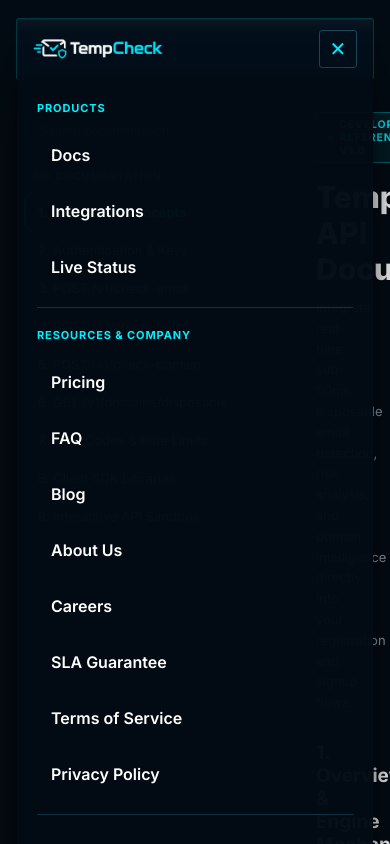
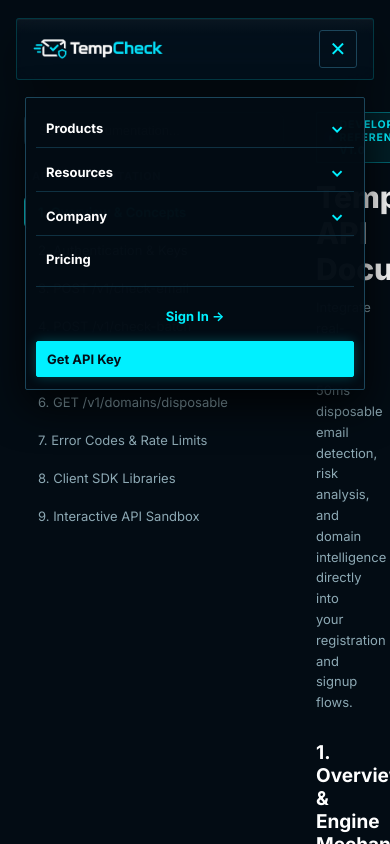
Before and after one commit to jaydeexsf/tempcheck, a Next.js app: page /docs in a window 390 px wide. Both pictures are taken after a click on the button "Toggle Navigation Menu". Built offline with nearby package versions, Linux system fonts and the light colour scheme.

Commit message:
Fix mobile navigation behavior

```diff
--- a/src/components/global/Navbar.tsx
+++ b/src/components/global/Navbar.tsx
@@ -1,6 +1,6 @@
 'use client';
 
-import React, { useState } from 'react';
+import React, { useEffect, useState } from 'react';
 import Link from 'next/link';
 import Image from 'next/image';
 import { usePathname } from 'next/navigation';
@@ -10,6 +10,15 @@
   const pathname = usePathname();
   const [mobileMenuOpen, setMobileMenuOpen] = useState(false);
   const [activeDropdown, setActiveDropdown] = useState<string | null>(null);
+  const [mobileSection, setMobileSection] = useState<string | null>(null);
+
+  useEffect(() => {
+    document.body.style.overflow = mobileMenuOpen ? 'hidden' : '';
+
+    return () => {
+      document.body.style.overflow = '';
+    };
+  }, [mobileMenuOpen]);
 
   // Sleek Vector SVG Icons
   const icons = {
@@ -536,8 +545,12 @@
         </Link>
         <button
           className="mobile-menu-btn"
-          onClick={() => setMobileMenuOpen(!mobileMenuOpen)}
+          onClick={() => {
+            setMobileMenuOpen((open) => !open);
+            setMobileSection(null);
+          }}
           aria-label="Toggle Navigation Menu"
+          aria-expanded={mobileMenuOpen}
         >
           {mobileMenuOpen ? '✕' : '☰'}
         </button>
@@ -545,34 +558,48 @@
 
       {/* Mobile Responsive Navigation Drawer */}
       {mobileMenuOpen && (
-        <div className="mobile-nav-drawer" style={{ borderRadius: '2px' }}>
-          <div style={{ fontSize: '11px', fontWeight: 700, color: 'var(--primary)', letterSpacing: '0.08em', textTransform: 'uppercase', marginBottom: '4px' }}>
-            Products
+        <div className="mobile-nav-drawer">
+          {[
+            { label: 'Products', key: 'products', links: productLinks },
+            { label: 'Resources', key: 'resources', links: resourceLinks },
+            { label: 'Company', key: 'company', links: companyLinks },
+          ].map((section) => {
+            const isOpen = mobileSection === section.key;
+
+            return (
+              <div className="mobile-nav-group" key={section.key}>
+                <button
+                  className="mobile-nav-group-toggle"
+                  type="button"
+                  aria-expanded={isOpen}
+                  onClick={() => setMobileSection(isOpen ? null : section.key)}
+                >
+                  <span>{section.label}</span>
+                  <span className={`mobile-nav-chevron${isOpen ? ' is-open' : ''}`} aria-hidden="true">⌄</span>
+                </button>
+                {isOpen && (
+                  <div className="mobile-nav-group-items">
+                    {section.links.map((item) => (
+                      <Link key={item.href} href={item.href} onClick={() => setMobileMenuOpen(false)}>
+                        <span>{item.title}</span>
+                        <small>{item.desc}</small>
+                      </Link>
+                    ))}
                   </div>
-          <Link href="/docs" onClick={() => setMobileMenuOpen(false)}>Docs</Link>
-          <Link href="/integrations" onClick={() => setMobileMenuOpen(false)}>Integrations</Link>
-          <Link href="/status" onClick={() => setMobileMenuOpen(false)}>Live Status</Link>
+                )}
+              </div>
+            );
+          })}
 
-          <div className="mobile-nav-divider" />
-          <div style={{ fontSize: '11px', fontWeight: 700, color: 'var(--primary)', letterSpacing: '0.08em', textTransform: 'uppercase', marginBottom: '4px' }}>
-            Resources &amp; Company
-          </div>
-          <Link href="/pricing" onClick={() => setMobileMenuOpen(false)}>Pricing</Link>
-          <Link href="/faq" onClick={() => setMobileMenuOpen(false)}>FAQ</Link>
-          <Link href="/blog" onClick={() => setMobileMenuOpen(false)}>Blog</Link>
-          <Link href="/about" onClick={() => setMobileMenuOpen(false)}>About Us</Link>
-          <Link href="/careers" onClick={() => setMobileMenuOpen(false)}>Careers</Link>
-          <Link href="/sla" onClick={() => setMobileMenuOpen(false)}>SLA Guarantee</Link>
-          <Link href="/terms" onClick={() => setMobileMenuOpen(false)}>Terms of Service</Link>
-          <Link href="/privacy" onClick={() => setMobileMenuOpen(false)}>Privacy Policy</Link>
-
-          <div className="mobile-nav-divider" />
+          <Link className="mobile-nav-direct-link" href="/pricing" onClick={() => setMobileMenuOpen(false)}>Pricing</Link>
+          <div className="mobile-nav-actions">
             <Link href="/login" onClick={() => setMobileMenuOpen(false)} style={{ color: 'var(--primary)' }}>
               Sign In →
             </Link>
-          <Link href="/signup" onClick={() => setMobileMenuOpen(false)} className="btn btn-primary" style={{ justifyContent: 'center', borderRadius: '2px !important' }}>
+            <Link href="/signup" onClick={() => setMobileMenuOpen(false)} className="btn btn-primary">
               Get API Key
             </Link>
+          </div>
         </div>
       )}
     </header>
--- a/src/styles/globals.css
+++ b/src/styles/globals.css
@@ -3127,20 +3127,24 @@
 
 .mobile-nav-drawer {
     position: fixed;
-    top: 58px;
-    left: 0;
-    right: 0;
+    top: 86px;
+    left: 16px;
+    right: 16px;
+    max-height: calc(100dvh - 102px);
+    overflow-y: auto;
     background: rgba(3, 12, 20, 0.98);
     backdrop-filter: blur(20px) saturate(180%);
     -webkit-backdrop-filter: blur(20px) saturate(180%);
-    border-bottom: 1px solid var(--border-default);
-    padding: 24px 20px;
+    border: 1px solid var(--border-default);
+    border-radius: 2px;
+    padding: 10px;
     display: flex;
     flex-direction: column;
-    gap: 16px;
+    gap: 4px;
     z-index: 99;
     box-shadow: 0 16px 40px rgba(0, 0, 0, 0.8);
     animation: slideDown 0.25s cubic-bezier(0.16, 1, 0.3, 1);
+    overscroll-behavior: contain;
 }
 
 @keyframes slideDown {
@@ -3154,24 +3158,96 @@
     }
 }
 
-.mobile-nav-drawer a {
+.mobile-nav-group {
+    border-bottom: 1px solid var(--border-subtle);
+}
+
+.mobile-nav-group-toggle,
+.mobile-nav-direct-link,
+.mobile-nav-actions a {
+    font-family: inherit;
+    font-size: 13px;
+    font-weight: 650;
+}
+
+.mobile-nav-group-toggle {
+    width: 100%;
+    display: flex;
+    align-items: center;
+    justify-content: space-between;
+    border: 0;
+    background: transparent;
     color: var(--text-primary);
-    font-size: 16px;
-    font-weight: 600;
-    padding: 10px 14px;
-    border-radius: 8px;
-    transition: all 0.2s ease;
-}
-
-.mobile-nav-drawer a:hover {
+    cursor: pointer;
+    padding: 11px 10px;
+    text-align: left;
+}
+
+.mobile-nav-group-toggle:hover,
+.mobile-nav-direct-link:hover,
+.mobile-nav-actions a:hover {
     background: rgba(0, 240, 255, 0.08);
     color: var(--primary);
 }
 
-.mobile-nav-divider {
-    height: 1px;
-    background: var(--border-subtle);
-    margin: 4px 0;
+.mobile-nav-chevron {
+    color: var(--primary);
+    font-size: 17px;
+    line-height: 1;
+    transition: transform 0.2s ease;
+}
+
+.mobile-nav-chevron.is-open {
+    transform: rotate(180deg);
+}
+
+.mobile-nav-group-items {
+    display: flex;
+    flex-direction: column;
+    gap: 2px;
+    padding: 2px 0 8px;
+}
+
+.mobile-nav-group-items a {
+    display: flex;
+    flex-direction: column;
+    gap: 3px;
+    color: var(--text-primary);
+    font-size: 12.5px;
+    line-height: 1.25;
+    padding: 9px 10px 9px 18px;
+    border-left: 1px solid rgba(0, 240, 255, 0.25);
+}
+
+.mobile-nav-group-items a:hover {
+    background: rgba(0, 240, 255, 0.08);
+    color: var(--primary);
+}
+
+.mobile-nav-group-items small {
+    color: var(--text-muted);
+    font-size: 10px;
+    line-height: 1.3;
+}
+
+.mobile-nav-direct-link {
+    color: var(--text-primary);
+    padding: 11px 10px;
+}
+
+.mobile-nav-actions {
+    display: grid;
+    grid-template-columns: 1fr 1fr;
+    align-items: center;
+    gap: 8px;
+    border-top: 1px solid var(--border-subtle);
+    margin-top: 4px;
+    padding: 12px 0 2px;
+}
+
+.mobile-nav-actions a {
+    padding: 9px 10px;
+    text-align: center;
 }
 
 @media (max-width: 1100px) {
@@ -3193,3 +3269,16 @@
         display: none;
     }
 }
+
+@media (max-width: 400px) {
+    .mobile-nav-drawer {
+        left: 8px;
+        right: 8px;
+        top: 78px;
+        max-height: calc(100dvh - 88px);
+    }
+
+    .mobile-nav-actions {
+        grid-template-columns: 1fr;
+    }
+}
```
Lines whose indentation alone changed are shown as unchanged.
